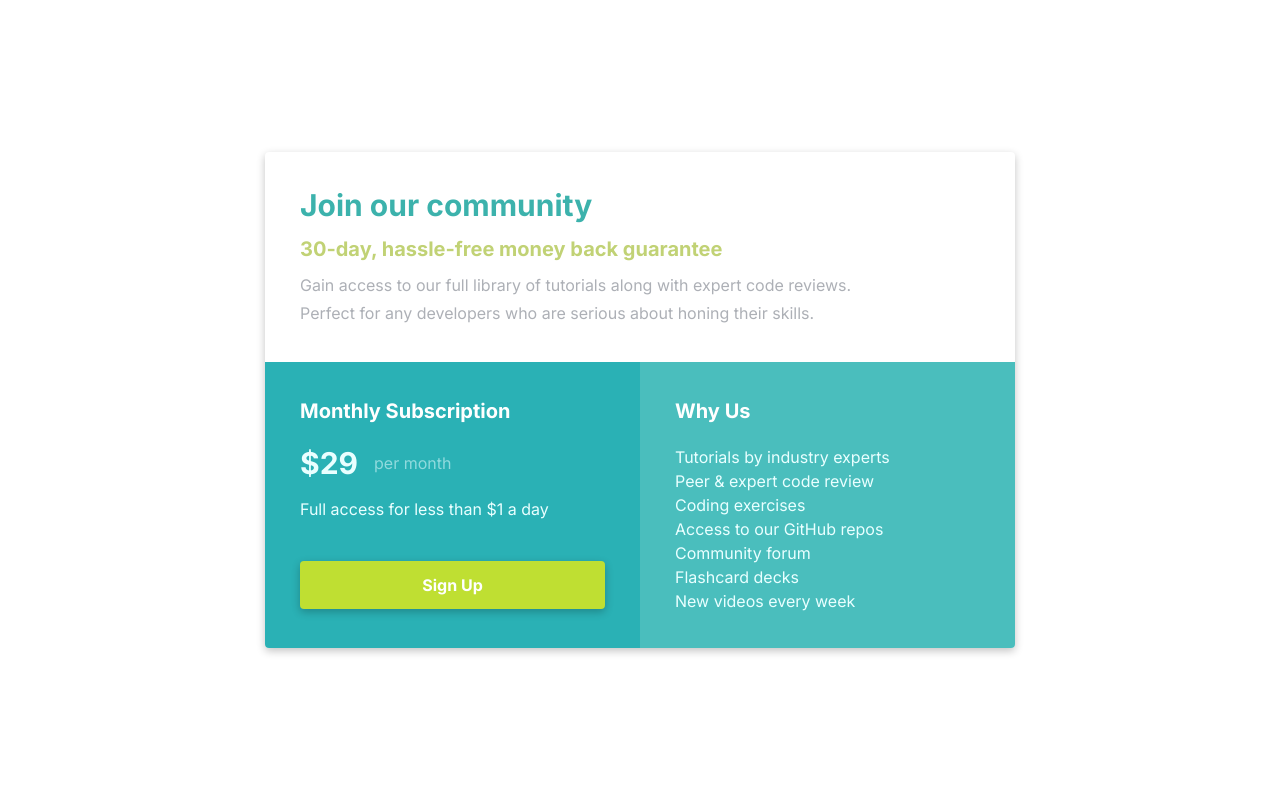
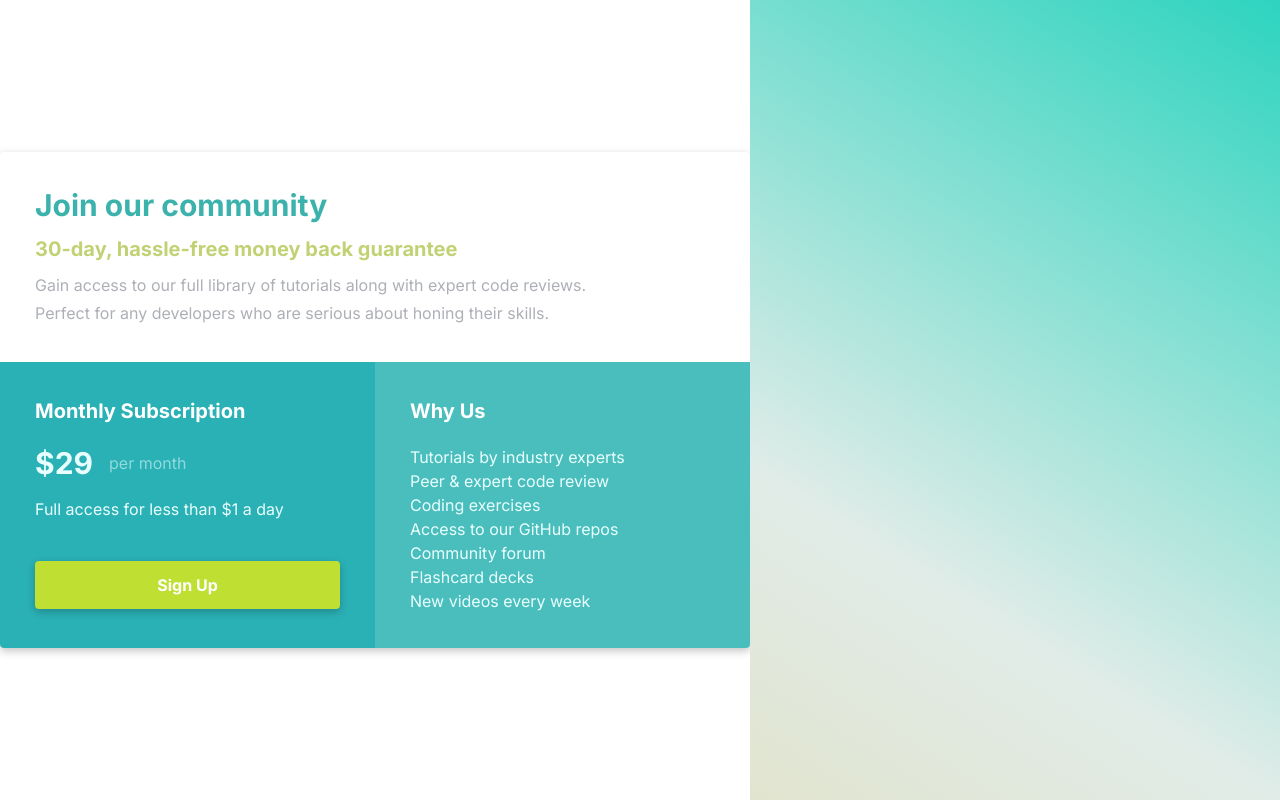
Before and after one commit to quoctienkt/quoctienkt, a Next.js app: page /test/previews/single-price-grid in a window 1280 px wide. Built offline with nearby package versions, Linux system fonts and the light colour scheme.

Commit message:
bugfix/responsive result summary

```diff
--- a/src/app/previews/result-summary/page.tsx
+++ b/src/app/previews/result-summary/page.tsx
@@ -17,14 +17,12 @@ export const metadata: Metadata = {
 
 export default function Page() {
   return (
-    <section className="flex justify-center sm:items-center w-full h-full bg-[#ffffff] overflow-auto relative">
-      <div className="w-[721px]">
-        <ResultSummary
-          className="sm:shadow-[rgba(0,_0,_0,_0.24)_0px_3px_8px]"
-          basePath={basePath}
-          appPrefix={appPrefix}
-        ></ResultSummary>
-      </div>
+    <section className="flex justify-center w-full h-full bg-[#ffffff] overflow-auto relative sm:w-[721px] sm:items-center">
+      <ResultSummary
+        className="sm:shadow-[rgba(0,_0,_0,_0.24)_0px_3px_8px]"
+        basePath={basePath}
+        appPrefix={appPrefix}
+      ></ResultSummary>
     </section>
   );
 }
--- a/src/app/previews/single-price-grid/page.tsx
+++ b/src/app/previews/single-price-grid/page.tsx
@@ -18,12 +18,8 @@ export const metadata: Metadata = {
 export default function Page() {
   return (
     <>
-      <section className="flex justify-center sm:items-center w-full h-full bg-[#ffffff] overflow-auto relative">
-        <div className="w-[750px]">
-          <SinglePriceGrid
-            className="sm:shadow-[rgba(0,_0,_0,_0.24)_0px_3px_8px]"
-          ></SinglePriceGrid>
-        </div>
+      <section className="flex justify-center w-full h-full bg-[#ffffff] overflow-auto relative sm:items-center sm:w-[750px]">
+        <SinglePriceGrid className="sm:shadow-[rgba(0,_0,_0,_0.24)_0px_3px_8px]"></SinglePriceGrid>
       </section>
     </>
   );
```
